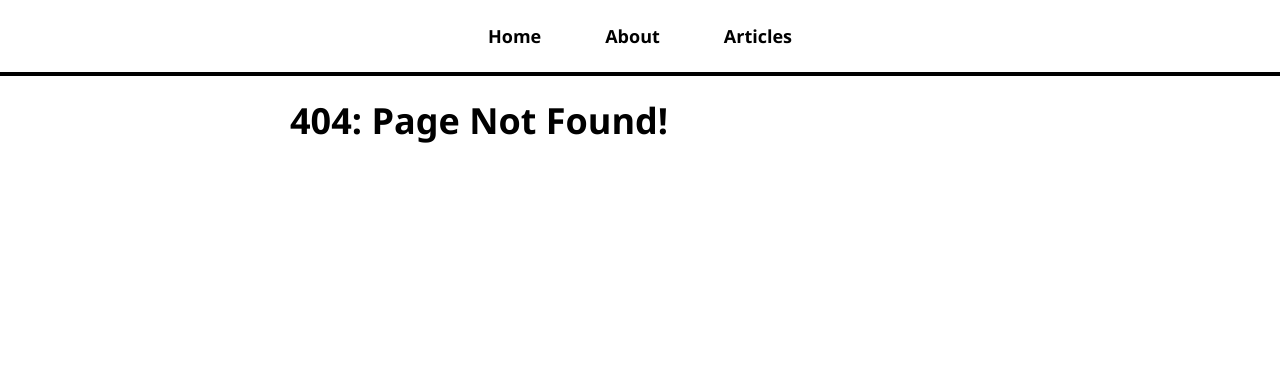
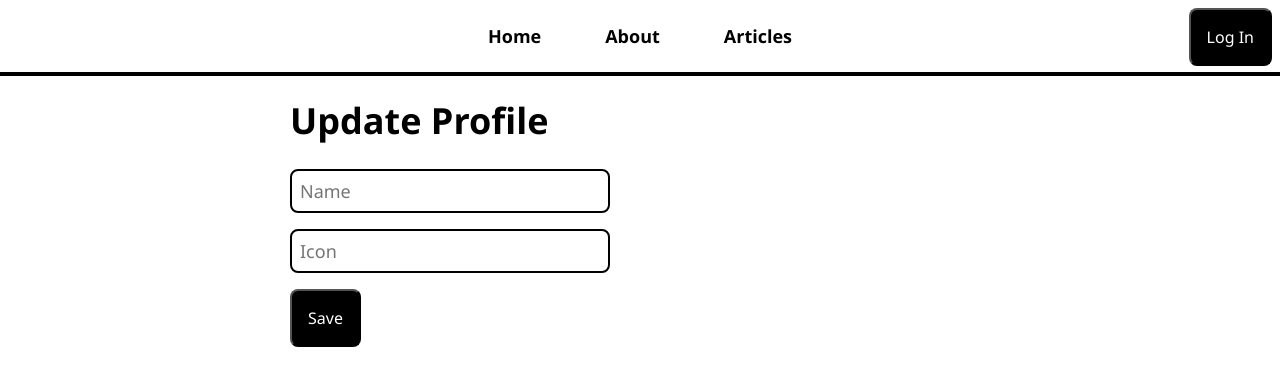
Before and after one commit to dmdddd/blog_management, a React (Create React App) app in the folder my-blog/: page /update-profile in a window 1280 px wide. Before the commit this address had no page. Shown: the top 386 px of the page. Built offline with nearby package versions, Linux system fonts and the light colour scheme; no server answers.

Commit message:
Add update profile functionality to set display names

```diff
--- a/my-blog/src/App.js
+++ b/my-blog/src/App.js
@@ -8,6 +8,7 @@ import ArticlePage from './pages/ArticlePage';
 import NotFoundPage from './pages/NotFoundPage';
 import LoginPage from './pages/LoginPage';
 import CreateAccuntPage from './pages/CreateAccountPage';
+import UpdateUserProfilePage from './pages/UpdateProfilePage';
 
 function App() {
   return (
@@ -22,6 +23,7 @@ function App() {
             <Route path="/articles/:articleId" element={<ArticlePage />} />
             <Route path="/login" element={<LoginPage />} />
             <Route path="/create-account" element={<CreateAccuntPage />} />
+            <Route path="/update-profile" element={<UpdateUserProfilePage />} />
             <Route path="*" element={<NotFoundPage />} />
           </Routes>
         </div>
--- a/my-blog/src/NavBar.js
+++ b/my-blog/src/NavBar.js
@@ -1,6 +1,11 @@
 
-import {Link} from 'react-router-dom';
+import { Link, useNavigate } from 'react-router-dom';
+import useUser from './hooks/useUser';
+import { getAuth, signOut } from 'firebase/auth';
+
 const NavBar = () => {
+    const { user } = useUser();
+    const navigate = useNavigate();
     return (
         <nav>
             <ul>
@@ -8,6 +13,19 @@ const NavBar = () => {
                 <li><Link to="/about">About</Link></li>
                 <li><Link to="/articles">Articles</Link></li>
             </ul>
+            <div className="nav-right">
+                {user &&
+                    <button onClick={() => {
+                        navigate('/update-profile');
+                    }}>Profile</button>}
+                {user
+                    ? <button onClick={() => {
+                        signOut(getAuth());
+                    }}>Log Out</button>
+                    : <button onClick={() => {
+                        navigate('/login');
+                    }}>Log In</button>}
+            </div>
         </nav>
     )
 }
--- /dev/null
+++ b/my-blog/src/pages/UpdateProfilePage.js
@@ -0,0 +1,86 @@
+import { useState, useEffect } from 'react';
+import { Link, useNavigate } from 'react-router-dom';
+import { getAuth, updateProfile  } from 'firebase/auth';
+import useUser from "../hooks/useUser";
+
+
+const UpdateUserProfilePage = () => {
+    const [displayName, setDisplayName] = useState('');
+    const [icon, setIcon] = useState('');
+    // const [email, setEmail] = useState('');
+    // const [password, setPassword] = useState('');
+    // const [confirmPassword, setConfirmPassword] = useState('');
+    const [error, setError] = useState('');
+    const [message, setMessage] = useState('');
+    const { user, isLoading } = useUser();
+    const navigate = useNavigate();
+
+    const updateAccount = async () => {
+        try {
+            // await updateProfile(getAuth(), {displayName, icon});
+            console.log("Updating profile: " + displayName + ":" + icon)
+            // navigate('/');
+
+
+            updateProfile(getAuth().currentUser, {
+                displayName: displayName, photoURL: icon
+              }).then(() => {
+                // Profile updated!
+                setMessage("Profile updated!");
+                setError("");
+              }).catch((error) => {
+                // An error occurred
+                setMessage("");
+                setError(error.message);
+              });
+
+        } catch (e) {
+            setError(e.message);
+        }
+    }
+
+    useEffect(() => {
+        // Define a function to retrieve the data
+        const getUserData = async () => {
+            console.log(user);
+            if (user.displayName)
+                setDisplayName(user.displayName);
+        }
+        if (!isLoading)
+            getUserData();
+     }, [isLoading, user]);
+
+    return (
+        <>
+        <h1>Update Profile</h1>
+        { error && <p className="error">{error}</p>}
+        { message && <p className="message">{message}</p>}
+        <input
+            placeholder='Name'
+            value={displayName}
+            onChange={e => setDisplayName(e.target.value)} />
+        <input
+            placeholder='Icon'
+            value={icon}
+            onChange={e => setIcon(e.target.value)} />
+        {/* <input
+            placeholder='Your email address'
+            value={email}
+            onChange={e => setEmail(e.target.value)} />
+        <input
+            type="password"
+            placeholder='Your password'
+            value={password}
+            onChange={e => setPassword(e.target.value)} />
+        <input
+            type="password"
+            placeholder='Re-enter your password'
+            value={confirmPassword}
+            onChange={e => setConfirmPassword(e.target.value)} /> */}
+        <button onClick={updateAccount}>Save</button>
+        {/* <Link to="/login">Already have an account? Log in here</Link> */}
+        </>
+    );
+}
+
+export default UpdateUserProfilePage;
```
